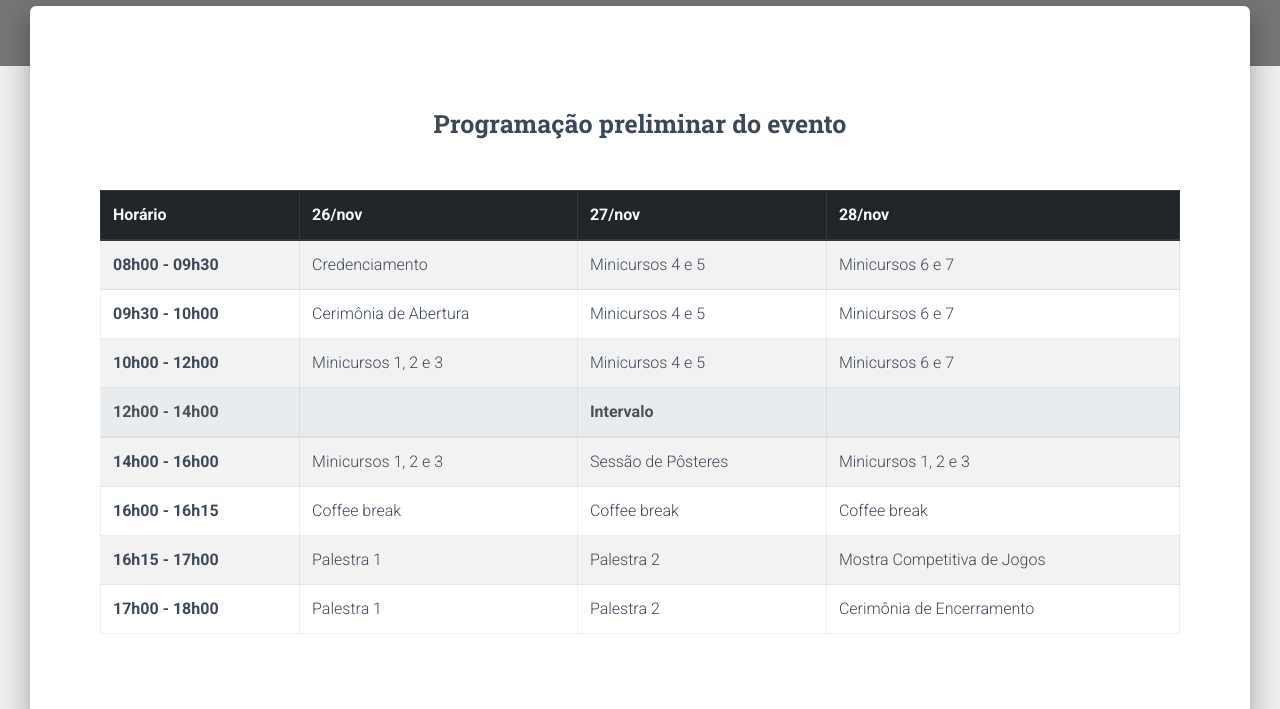
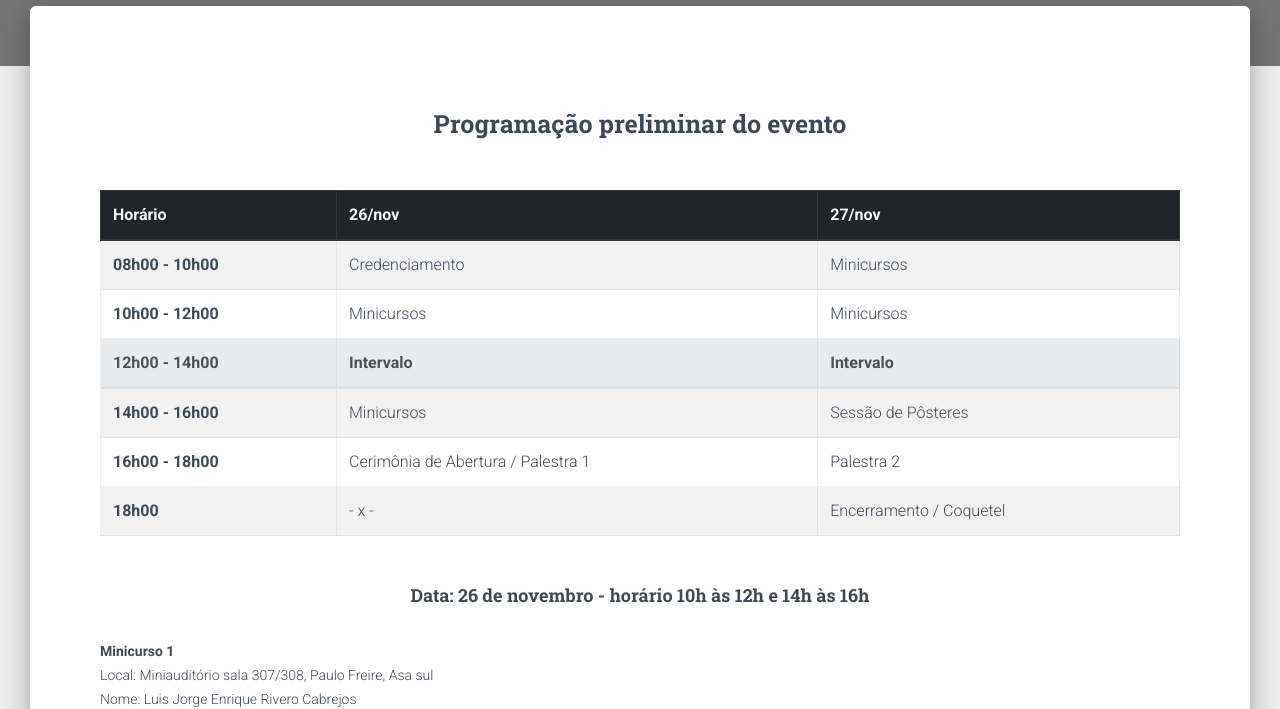
Before and after one commit to micaelgomes/jim2018, a plain HTML site: page progamacao.html in a window 1280 px wide. Shown: the part 94-803 px from the top of the page. Drawn offline with Linux system fonts and the light colour scheme.

Commit message:
update da programacao

```diff
--- a/progamacao.html
+++ b/progamacao.html
@@ -83,65 +83,57 @@
               <th scope="col">Horário</th>
               <th scope="col">26/nov</th>
               <th scope="col">27/nov</th>
-              <th scope="col">28/nov</th>
             </tr>
             </thead>
             <tbody>
               <tr>
-                <th scope="row">08h00 - 09h30</th>
+                <th scope="row">08h00 - 10h00</th>
                 <td>Credenciamento</td>
-                <td>Minicursos 4 e 5</td>
-                <td>Minicursos 6 e 7</td>
-              </tr>
-              <tr>
-                <th scope="row">09h30 - 10h00</th>
-                <td>Cerimônia de Abertura</td>
-                <td>Minicursos 4 e 5</td>
-                <td>Minicursos 6 e 7</td>
+                <td>Minicursos</td>
               </tr>
               <tr>
                 <th scope="row">10h00 - 12h00</th>
-                <td>Minicursos 1, 2 e 3</td>
-                <td>Minicursos 4 e 5</td>
-                <td>Minicursos 6 e 7</td>
+                <td>Minicursos</td>
+                <td>Minicursos</td>
               </tr>
             </tbody>
             <thead class="thead-light">
               <tr>
                 <th scope="col">12h00 - 14h00</th>
-                <th scope="col"></th>
                 <th scope="col">Intervalo</th>
-                <th scope="col"></th>
+                <th scope="col">Intervalo</th>
               </tr>
             </thead>
             <tbody>
               <tr>
                 <th scope="row">14h00 - 16h00</th>
-                <td>Minicursos 1, 2 e 3</td>
+                <td>Minicursos</td>
                 <td>Sessão de Pôsteres</td>
-                <td>Minicursos 1, 2 e 3</td>
               </tr>
               <tr>
-                <th scope="row">16h00 - 16h15</th>
-                <td>Coffee break</td>
-                <td>Coffee break</td>
-                <td>Coffee break</td>
+                <th scope="row">16h00 - 18h00</th>
+                <td>Cerimônia de Abertura / Palestra 1</td>
+                <td>Palestra 2</td>
               </tr>
               <tr>
-                <th scope="row">16h15 - 17h00</th>
-                <td>Palestra 1</td>
-                <td>Palestra 2</td>
-                <td>Mostra Competitiva de Jogos</td>
-              </tr>
-    					<tr>
-                <th scope="row">17h00 - 18h00</th>
-                <td>Palestra 1</td>
-                <td>Palestra 2</td>
-                <td>Cerimônia de Encerramento</td>
+                <th scope="row">18h00</th>
+                <td> - x - </td>
+                <td>Encerramento / Coquetel</td>
               </tr>
             </tbody>
           </table>
         </div>
+      </div>
+      <div class="container">
+        <h4 class="text-center title">Data: 26 de novembro - horário 10h às 12h e 14h às 16h</h4>
+        <p><b>Minicurso 1</b> <br>Local: Miniauditório sala 307/308, Paulo Freire, Asa sul <br>Nome: Luis Jorge Enrique Rivero Cabrejos <br>Título do minicurso: Garantindo a Qualidade de Software: Aplicando Técnicas de Avaliação de Usabilidade e Experiência do Usuário
+        </p><p><b>Minicurso 2</b> <br>Local: Laboratório de Ensino 3, DEINF, Sala 101, Bloco 5, CCET <br>Nome: José Nunes de Oliveira Neto <br>Título do minicurso: Quero Fazer Jogos com Unity
+        </p><p><b> Minicurso 3 </b><br>Local: Miniauditório sala 301/302, Paulo Freire, Asa sul <br>Nome: Marcos Vinicius Moreira Serra Benevides <br>Título do minicurso: Linux\Unix, Shell Script e Vim
+        <h4 class="text-center title">Data: 27 de novembro - horário 08h às 12h</h4>
+        </p><p><b>Minicurso 4</b> <br>Local: Laboratório de Ensino 3, DEINF, Sala 101, Bloco 5, CCET <br>Nome: Mauricio Almeida dos Santos <br>Título do minicurso: Blender - Introdução a técnicas de modelagem e texturização
+        </p><p><b>Minicurso 5</b> <br>Local: Miniauditório sala 307/308, Paulo Freire, Asa sul <br>Nome: Sérgio Souza Costa <br>Título do minicurso: Introdução a programação funcional com Haskell e Java.
+        </p><p><b>Minicurso 6</b> <br>Local: Miniauditório sala 301/302, Paulo Freire, Asa sul <br>Nome: Alexandre Cesar Muniz de Oliveira <br>Título do minicurso: Robótica Móvel
+        </p>
       </div>
     </div>
   </div>
```
